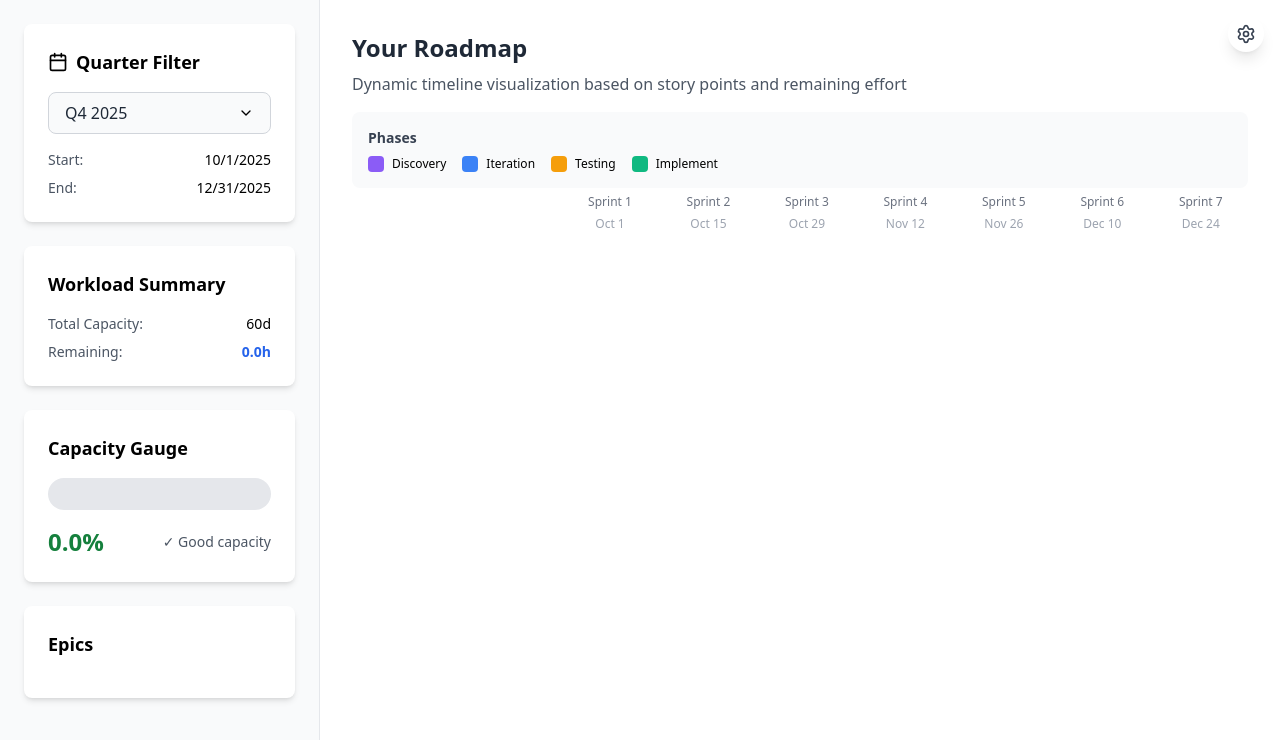
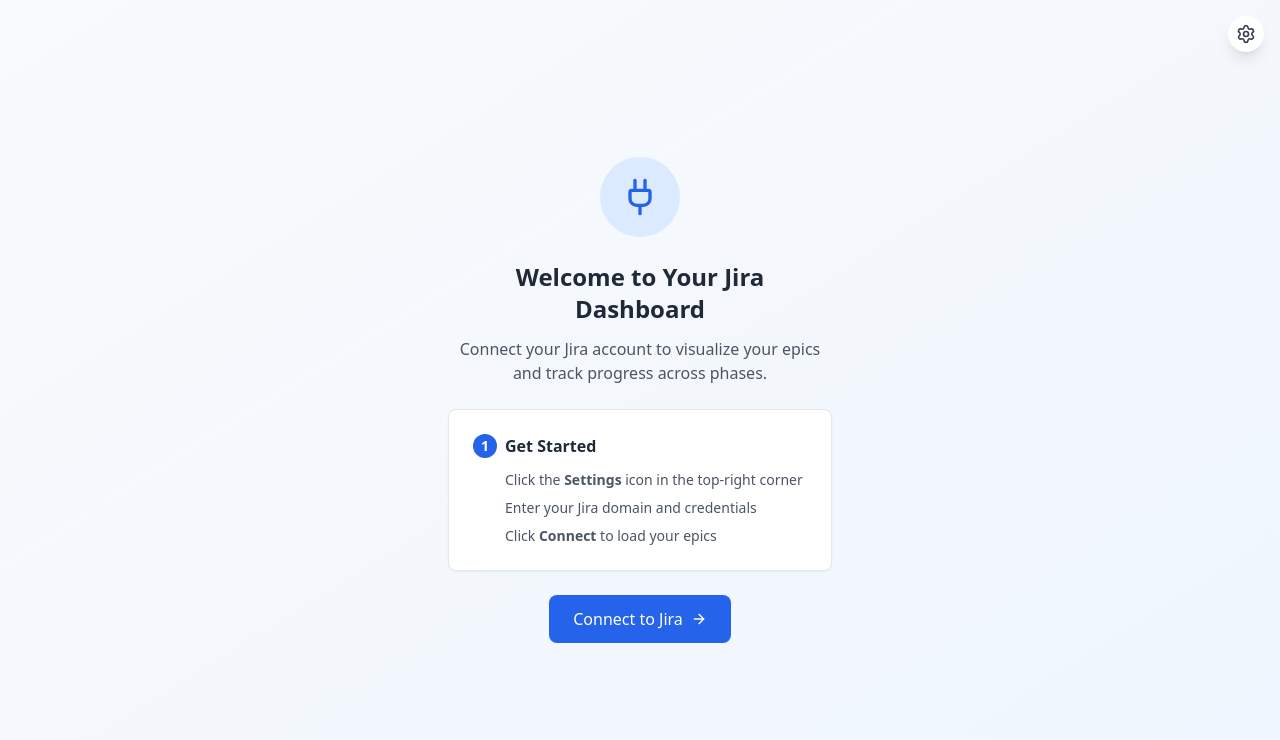
Before and after one commit to thicloudflare/jira-sprint-dashboard, a React (Vite) app: page / in a window 1280 px wide. Shown: the top 740 px of the page. Built offline with nearby package versions, Linux system fonts and the light colour scheme.

Commit message:
Add empty state for first-time users to connect to Jira

```diff
--- a/src/App.tsx
+++ b/src/App.tsx
@@ -10,7 +10,7 @@
 import { transformJiraDataToTimeline } from './services/jiraTransformer';
 // import { PhasesApiService } from './services/phasesApi';
 import { getCurrentQuarter } from './components/QuarterFilter';
-import { Loader, AlertCircle } from 'lucide-react';
+import { Loader, AlertCircle, Plug, ArrowRight } from 'lucide-react';
 
 const PHASE_COLORS: Record<PhaseType, string> = {
   Discovery: '#8B5CF6',
@@ -554,6 +554,38 @@
       )}
 
 
+      {!isConnected && !isLoading ? (
+        <div className="flex-1 flex items-center justify-center bg-gradient-to-br from-gray-50 to-blue-50">
+          <div className="text-center max-w-md px-8">
+            <div className="w-20 h-20 bg-blue-100 rounded-full flex items-center justify-center mx-auto mb-6">
+              <Plug className="w-10 h-10 text-blue-600" />
+            </div>
+            <h2 className="text-2xl font-bold text-gray-800 mb-3">Welcome to Your Jira Dashboard</h2>
+            <p className="text-gray-600 mb-6">
+              Connect your Jira account to visualize your epics and track progress across phases.
+            </p>
+            <div className="bg-white rounded-lg p-6 shadow-sm border border-gray-200 text-left mb-6">
+              <h3 className="font-semibold text-gray-800 mb-3 flex items-center gap-2">
+                <span className="w-6 h-6 bg-blue-600 text-white rounded-full flex items-center justify-center text-sm">1</span>
+                Get Started
+              </h3>
+              <ul className="text-sm text-gray-600 space-y-2 ml-8">
+                <li>Click the <strong>Settings</strong> icon in the top-right corner</li>
+                <li>Enter your Jira domain and credentials</li>
+                <li>Click <strong>Connect</strong> to load your epics</li>
+              </ul>
+            </div>
+            <button
+              onClick={() => document.querySelector<HTMLButtonElement>('[data-jira-settings]')?.click()}
+              className="inline-flex items-center gap-2 bg-blue-600 text-white px-6 py-3 rounded-lg hover:bg-blue-700 transition-colors font-medium"
+            >
+              Connect to Jira
+              <ArrowRight className="w-4 h-4" />
+            </button>
+          </div>
+        </div>
+      ) : (
+        <>
           <Sidebar
             data={filteredDataByQuarter}
             selectedQuarter={selectedQuarter}
@@ -569,6 +601,8 @@
             jiraDomain={jiraConfig?.domain}
             userEmail={jiraConfig?.email}
           />
+        </>
+      )}
       <PhaseDetailPanel
         phase={selectedPhase}
         config={filteredDataByQuarter.config}
--- a/src/components/JiraSettings.tsx
+++ b/src/components/JiraSettings.tsx
@@ -57,6 +57,7 @@
         onClick={() => setIsOpen(true)}
         className="fixed top-4 right-4 p-2 bg-white rounded-full shadow-lg hover:shadow-xl transition-all z-50"
         title="Jira Settings"
+        data-jira-settings
       >
         <Settings className="w-5 h-5 text-gray-700" />
         {isConnected && (
```
Lines whose indentation alone changed are shown as unchanged.
